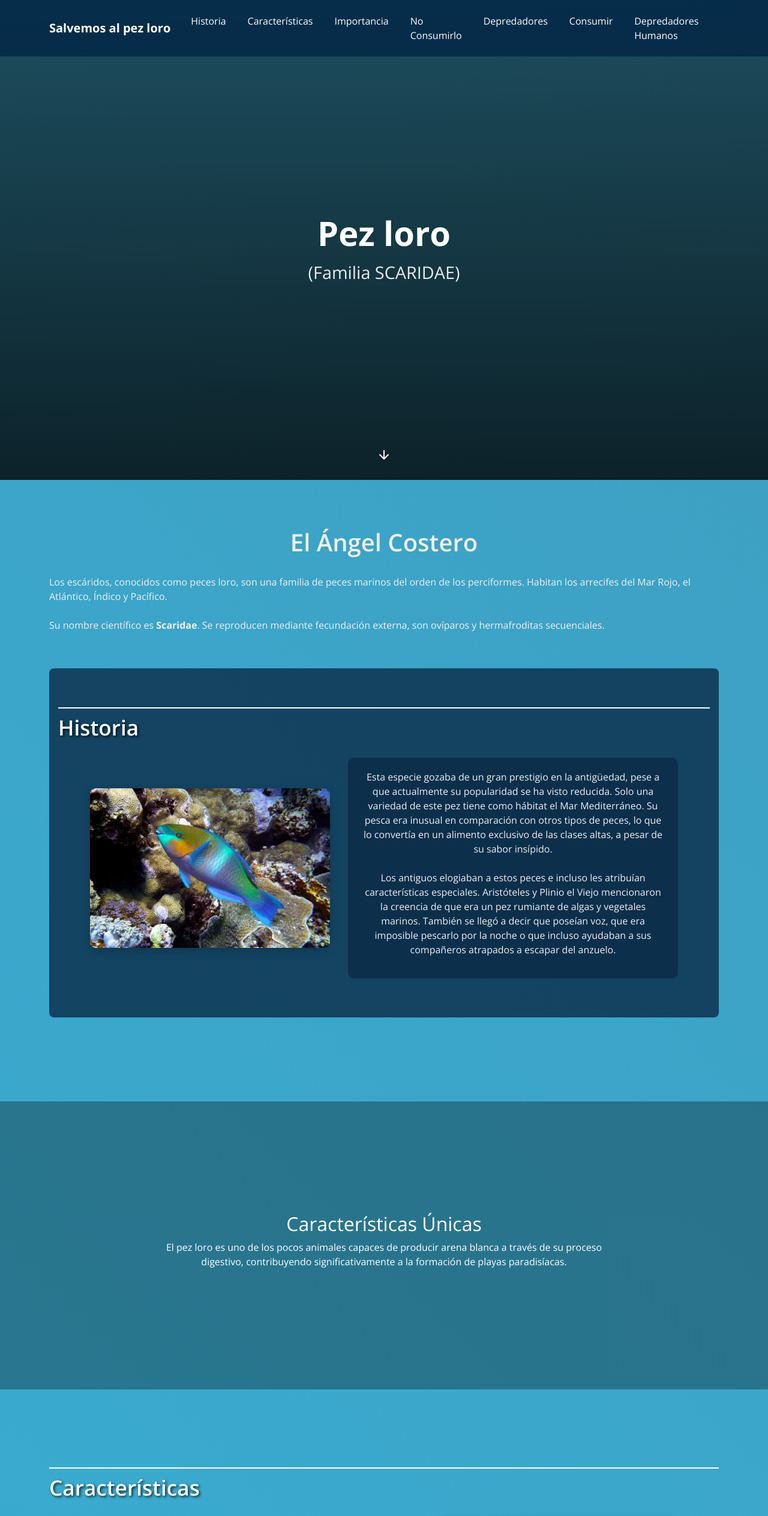
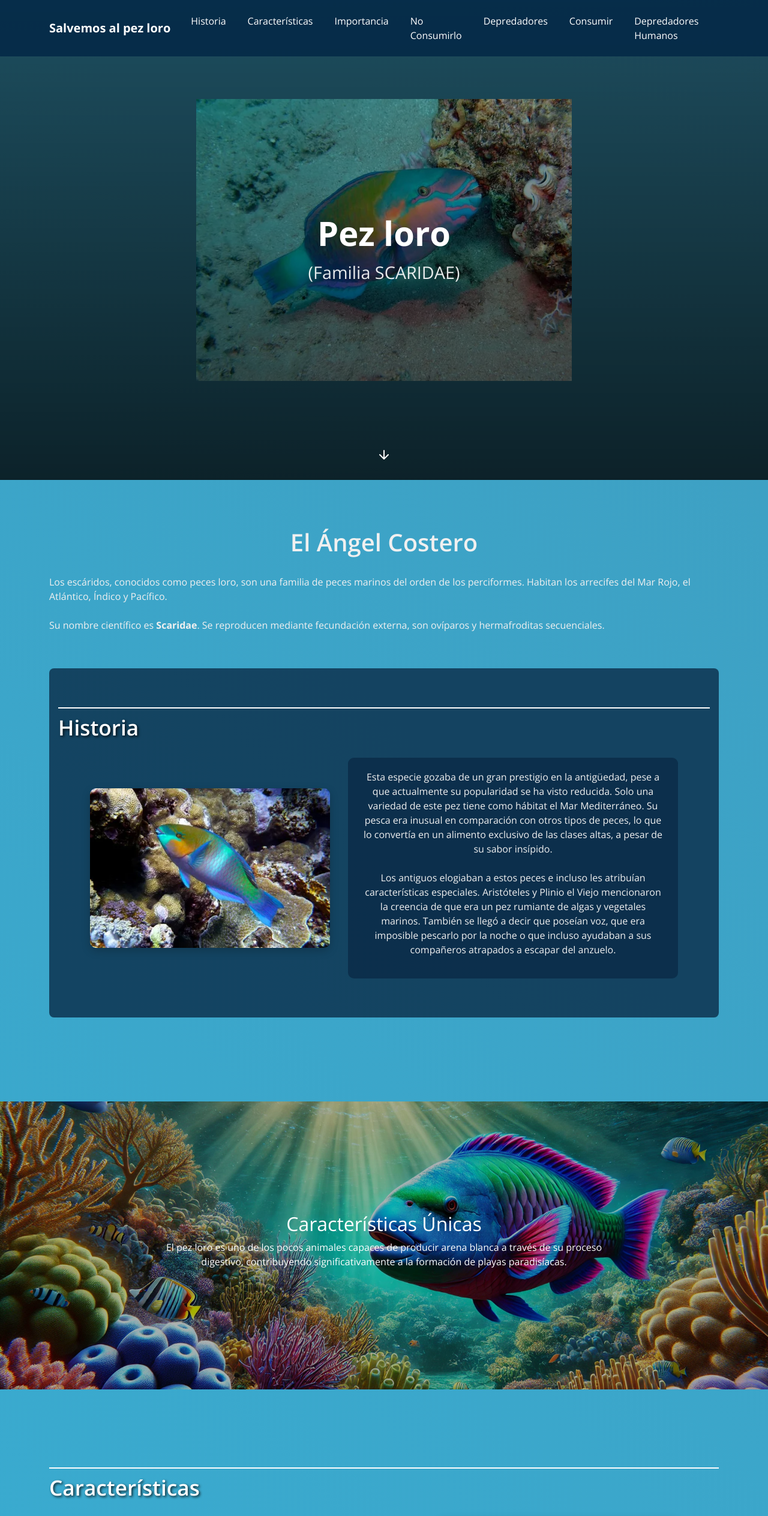
Before and after one commit to BStevendev/Salvar-el-pez-loro, a plain HTML site: page index.html in a window 1280 px wide. Shown: the top 2527 px of the page at 60% size. Drawn offline with nearby package versions, Linux system fonts and the light colour scheme.

Commit message:
Update style.css

```diff
--- a/CSS/style.css
+++ b/CSS/style.css
@@ -137,7 +137,7 @@ body {
     align-items: center;
     justify-content: center;
     text-align: center;
-    background-image: url('CSS/img/pezlorobonito2.webp');
+    background-image: url('img/pezlorobonito2.webp');
     background-size:auto;
     background-repeat: no-repeat;
     background-position: center;
@@ -212,7 +212,7 @@ body {
 .parallax-section {
     position: relative;
     min-height: 60vh;
-    background-image: url('../img/pezLoro.webp');
+    background-image: url('img/pezLoro.webp');
     background-attachment: fixed; /* este es el efecto parallax */
     background-position: center;
     background-repeat: no-repeat;
```
